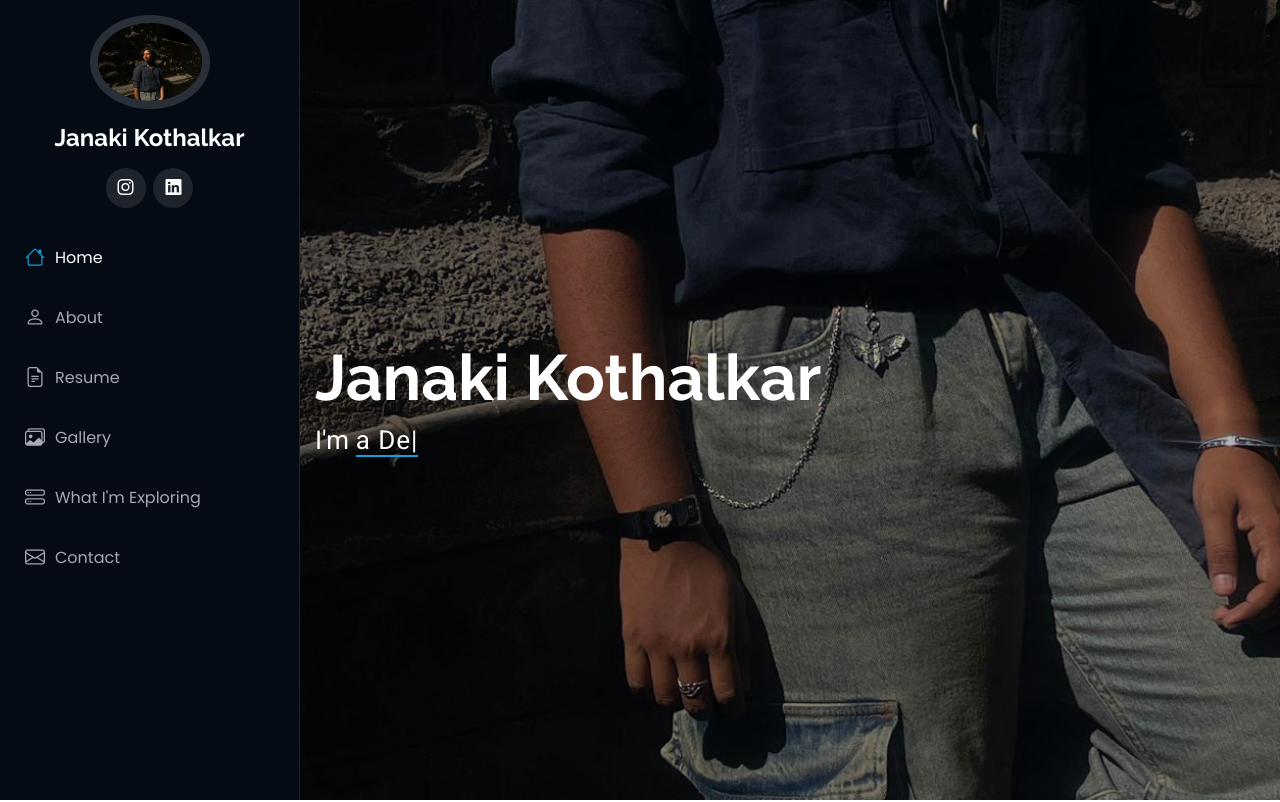
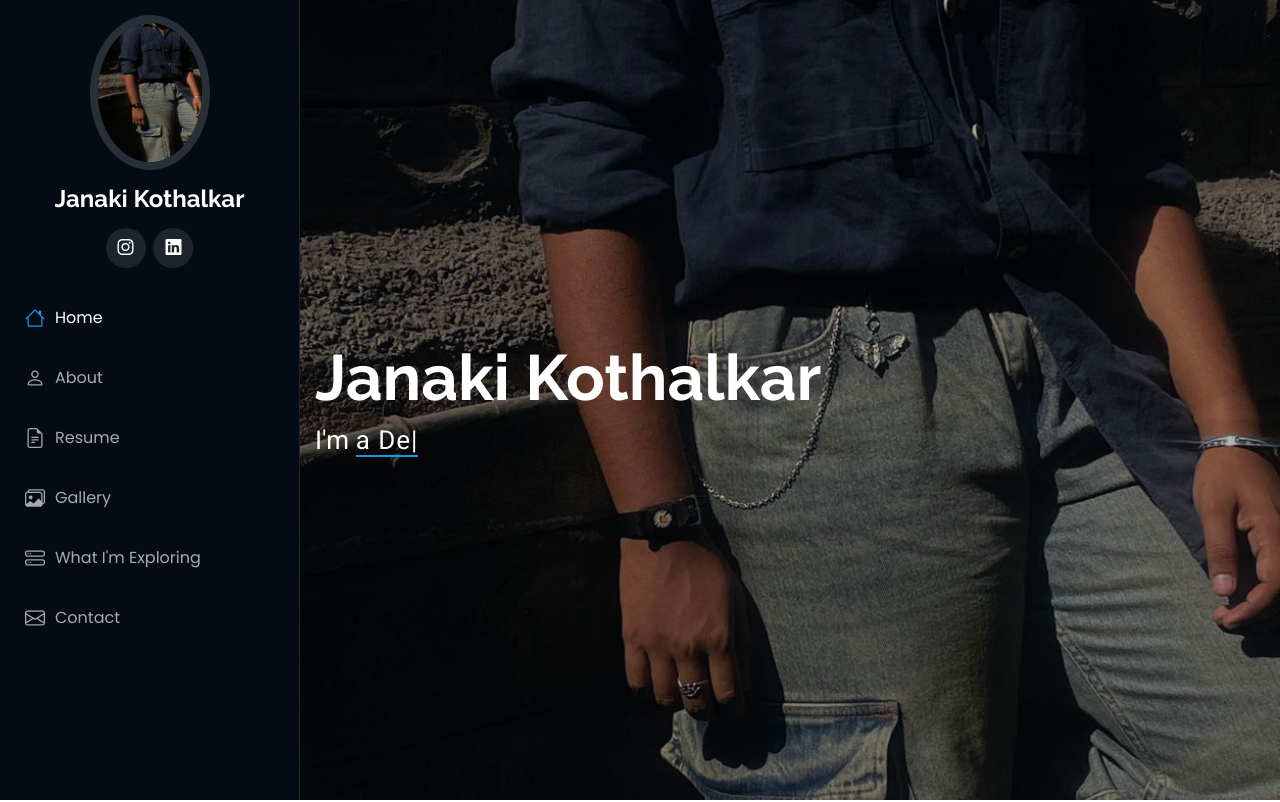
Before and after one commit to jk061003/digital-portfolio-jk, a plain HTML site: page index.html in a window 1280 px wide. Shown: the top 802 px of the page. Drawn offline with nearby package versions, Linux system fonts and the light colour scheme; a script that the page names is missing; files whose address does not match are found by name.

Commit message:
Update index.html

```diff
--- a/index.html
+++ b/index.html
@@ -43,7 +43,7 @@
     <i class="header-toggle d-xl-none bi bi-list"></i>
 
     <div class="profile-img">
-      <img src="C:\Users\Chetan Kothalkar\Desktop\iPortfolio\assets\img\portfolio\WhatsApp Image 2025-04-20 at 22.08.34_78cdb7c1.jpg" alt="" class="img-fluid rounded-circle">
+      <img src="WhatsApp Image 2025-04-20 at 22.08.34_543c4170.jpg" alt="" class="img-fluid rounded-circle">
     </div>
 
     <a href="index.html" class="logo d-flex align-items-center justify-content-center">
```
